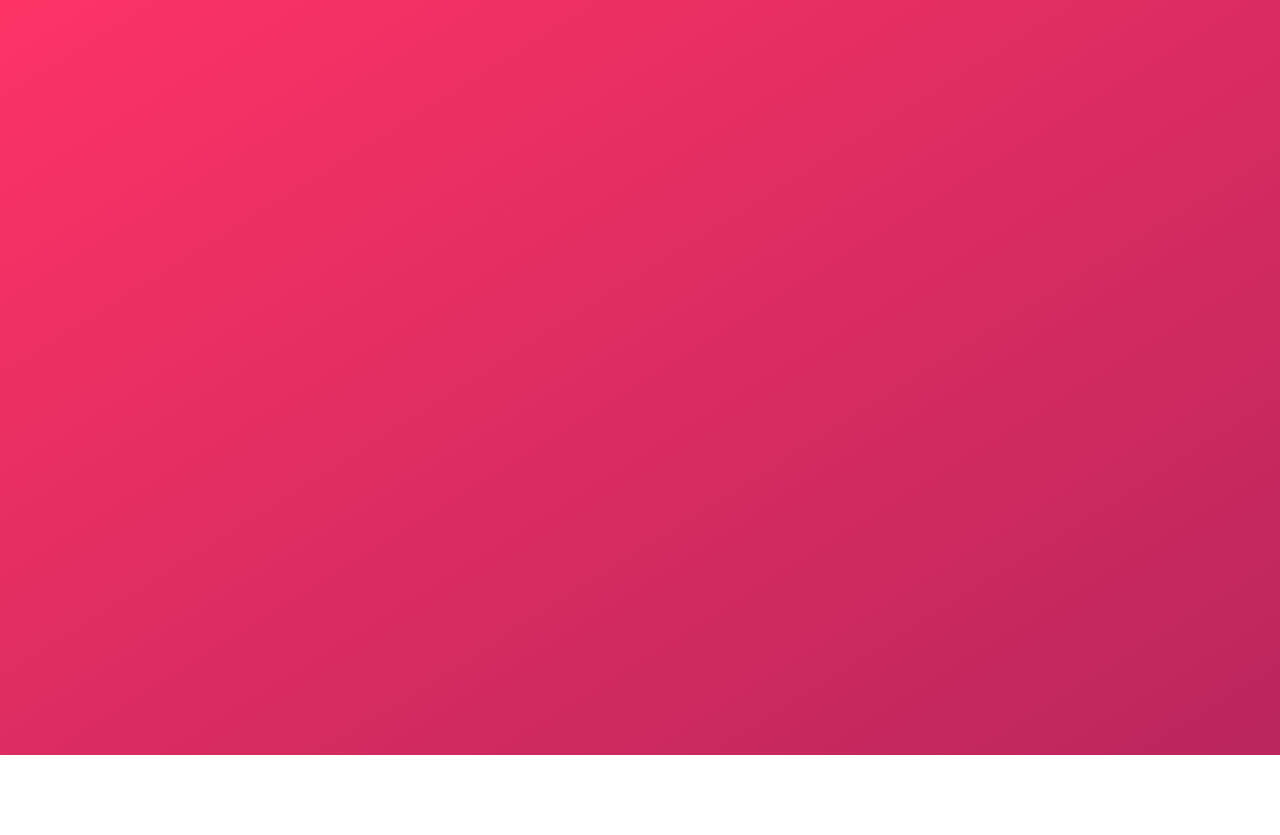
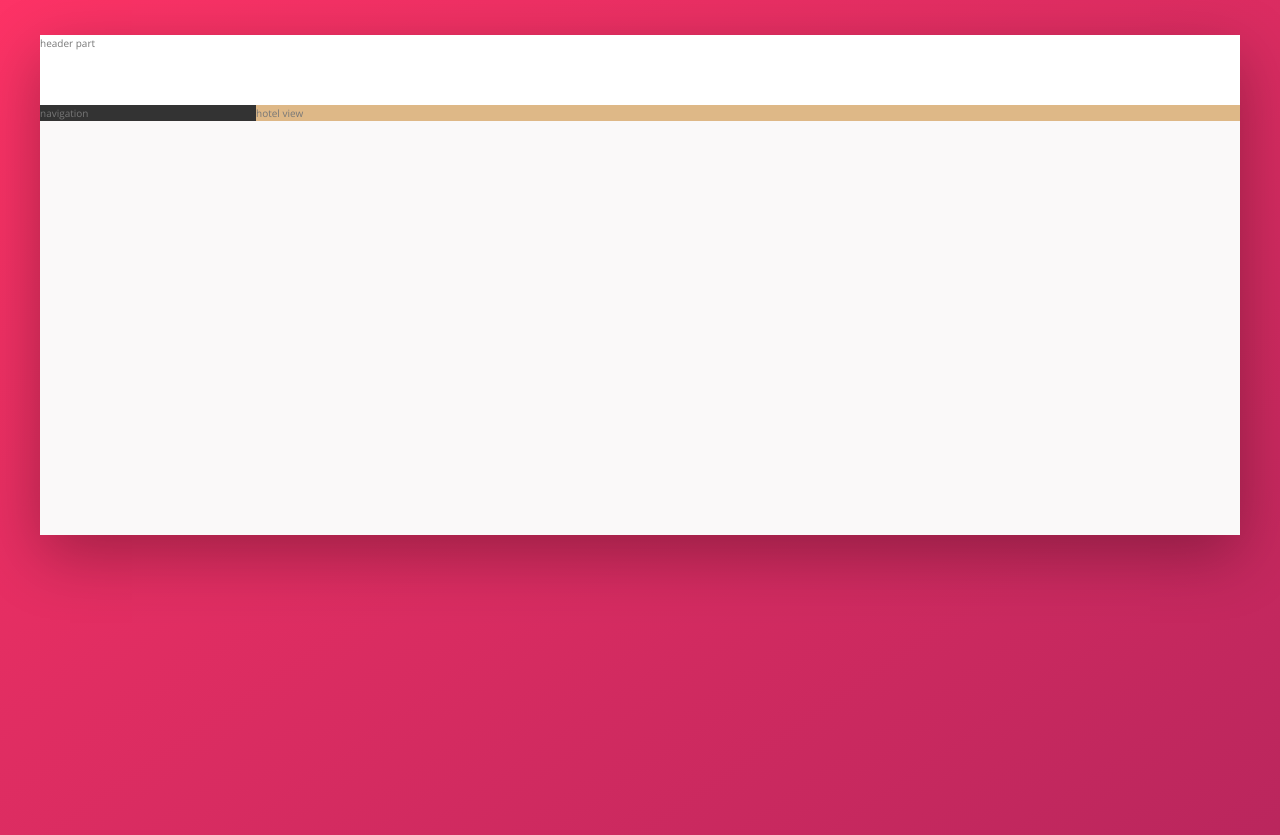
Before and after one commit to shomail/flexbox-layout, a website: page index.html in a window 1280 px wide. Shown: the part 45-880 px from the top of the page. Before the commit the page ends 800 px from the top, so only its background shows below. Drawn offline with nearby package versions, Linux system fonts and the light colour scheme.

Commit message:
master layout and styling

```diff
--- a/index.html
+++ b/index.html
@@ -11,6 +11,18 @@
     <title>trillo &mdash; Your all-in-one booking app</title>
   </head>
   <body>
-    <h1>trillo</h1>
+    <div class="container">
+      <header class="header">
+        header part
+      </header>
+      <div class="content">
+        <nav class="sidebar">
+          navigation
+        </nav>
+        <main class="hotel-view">
+          hotel view
+        </main>
+      </div>
+    </div>
   </body>
 </html>
--- a/sass/_base.scss
+++ b/sass/_base.scss
@@ -9,6 +9,8 @@
   --color-grey-dark-1: #333;
   --color-grey-dark-2: #777;
   --color-grey-dark-3: #999;
+
+  --shadow-dark: 0 2rem 6rem rgba(0,0,0, 0.3);
 }
 
 *,
--- a/sass/_layout.scss
+++ b/sass/_layout.scss
@@ -0,0 +1,31 @@
+.container {
+  max-width: 120rem;
+  margin: 8rem auto;
+  background-color: var(--color-grey-light-1);
+  box-shadow: var(--shadow-dark);
+  min-height: 50rem;
+}
+
+.header {
+  height: 7rem;
+  background-color: #fff;
+  border-bottom: var(--color-grey-light-2);
+
+}
+
+.content {
+  display: flex;
+}
+
+.sidebar {
+  background-color: var(--color-grey-dark-1);
+
+  flex: 0 0 18%; //grow shrink basis, shorthand flex
+}
+
+.hotel-view {
+  background-color: #fff;
+  background-color: burlywood;
+
+  flex: 1; //stretch as much as space available
+}
```
Also changed, not shown: css/style.css, 1 other file.
